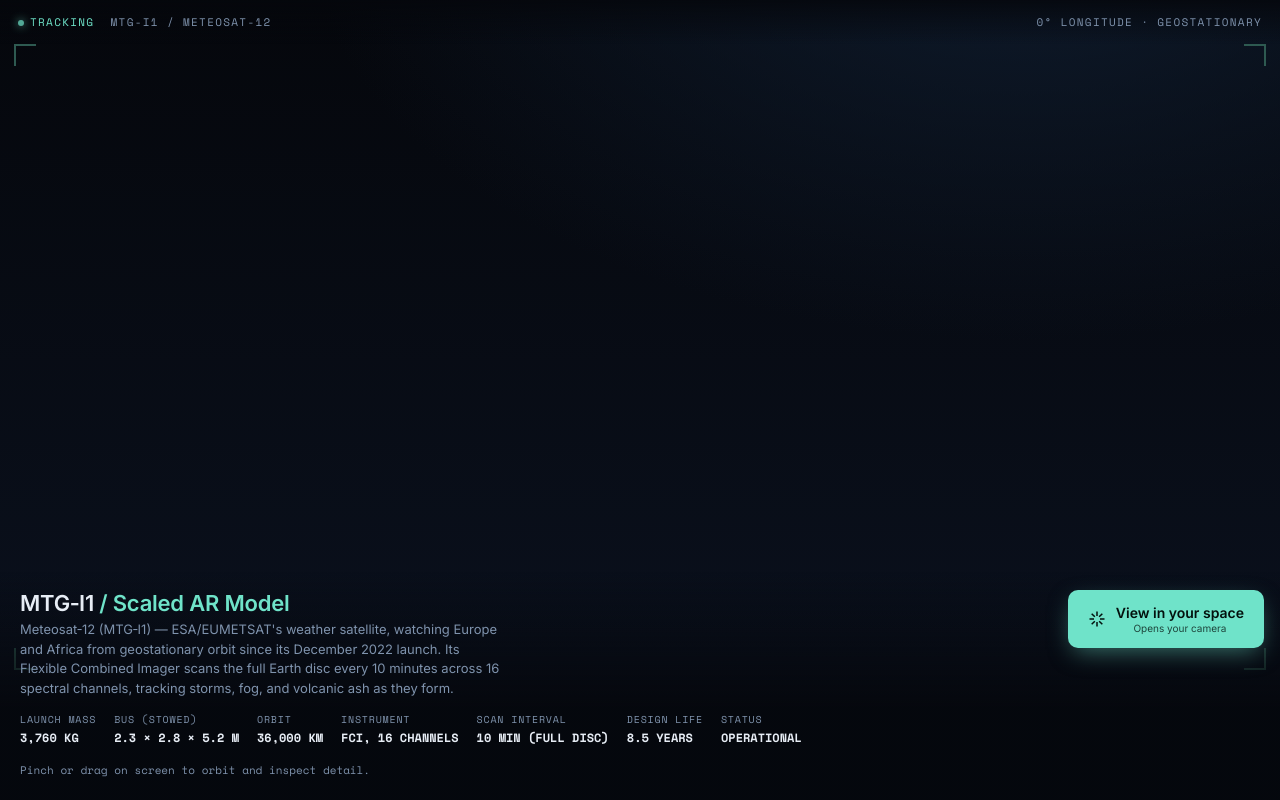
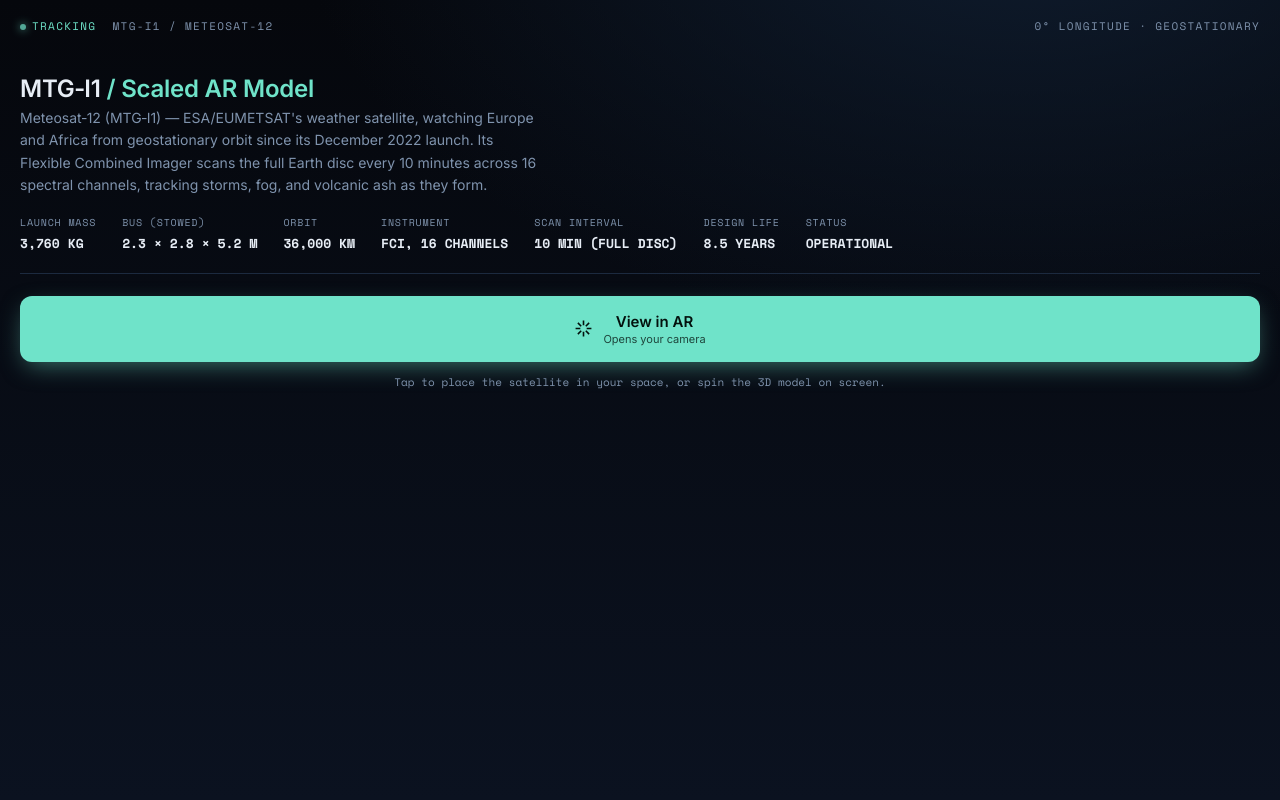
Before and after one commit to Atmoboran/Satellite_AR, a plain HTML site: page index.html in a window 1280 px wide. Drawn offline with nearby package versions, Linux system fonts and the light colour scheme.

Commit message:
Split landing page from AR viewer
Previous fix pinned the AR button to a fixed offset, which overlapped
the info text on shorter viewports. Restructure instead: the landing
page is now a plain scrollable info page with a single "View in AR"
button, and the 3D model / model-viewer AR flow only mounts in a
full-screen overlay after that button is tapped.

```diff
--- a/index.html
+++ b/index.html
@@ -21,25 +21,30 @@
   }
   *{box-sizing:border-box;}
   html,body{
-    margin:0; padding:0; height:100%;
+    margin:0; padding:0; min-height:100%;
     background:
       radial-gradient(1200px 700px at 80% -10%, #0f1c2e 0%, transparent 60%),
       linear-gradient(180deg, var(--bg-0), var(--bg-1));
+    background-attachment:fixed;
     color:var(--ink);
     font-family:'Inter', -apple-system, sans-serif;
-    overflow:hidden;
   }
   .mono{font-family:'Space Mono', ui-monospace, monospace;}
 
+  /* ============ LANDING PAGE ============ */
+  #landing{
+    min-height:100vh;
+    min-height:100dvh;
+    display:flex; flex-direction:column;
+  }
+
   /* top telemetry bar */
   header{
-    position:fixed; top:0; left:0; right:0; z-index:5;
     display:flex; align-items:center; justify-content:space-between;
-    padding:14px 18px;
+    gap:12px; flex-wrap:wrap;
+    padding:18px 20px;
     font-size:11px; letter-spacing:.12em; text-transform:uppercase;
     color:var(--ink-dim);
-    background:linear-gradient(180deg, rgba(5,7,12,.85), transparent);
-    pointer-events:none;
   }
   header .status{color:var(--accent);}
   header .dot{
@@ -50,12 +55,54 @@
   }
   @keyframes pulse{0%,100%{opacity:1;}50%{opacity:.35;}}
 
-  /* corner brackets, HUD framing */
-  .bracket{position:fixed; width:22px; height:22px; border:2px solid var(--accent-dim); z-index:4; pointer-events:none;}
-  .bracket.tl{top:44px; left:14px; border-right:none; border-bottom:none;}
-  .bracket.tr{top:44px; right:14px; border-left:none; border-bottom:none;}
-  .bracket.bl{bottom:130px; left:14px; border-right:none; border-top:none;}
-  .bracket.br{bottom:130px; right:14px; border-left:none; border-top:none;}
+  main{
+    flex:1;
+    padding:22px 20px 28px;
+  }
+  h1{
+    margin:0 0 4px; font-size:24px; font-weight:600; letter-spacing:-.01em;
+  }
+  h1 span{color:var(--accent);}
+  p.blurb{
+    margin:0 0 18px; max-width:520px; font-size:14px; line-height:1.6; color:var(--ink-dim);
+  }
+  .readout{
+    display:flex; gap:18px 26px; flex-wrap:wrap; font-size:10px; letter-spacing:.08em;
+    color:var(--ink-dim); text-transform:uppercase; margin-bottom:22px;
+    padding-bottom:20px; border-bottom:1px solid var(--line);
+  }
+  .readout b{display:block; color:var(--ink); font-size:13px; letter-spacing:0; margin-top:3px;}
+
+  #ar-launch{
+    display:flex; align-items:center; justify-content:center; gap:10px;
+    width:100%;
+    background:var(--accent); color:#03110d; border:none;
+    font-family:'Inter'; font-weight:600; font-size:15px;
+    padding:16px 20px; border-radius:12px; cursor:pointer;
+    box-shadow:0 8px 24px -6px rgba(111,227,201,.5);
+  }
+  #ar-launch svg{width:19px; height:19px; flex:none;}
+  #ar-launch .sub{display:block; font-size:11px; font-weight:400; opacity:.75; margin-top:1px;}
+  .hint{
+    margin-top:12px; font-size:11px; color:var(--ink-dim); text-align:center;
+  }
+
+  /* ============ AR / VIEWER OVERLAY ============ */
+  #viewer-screen{
+    display:none;
+    position:fixed; inset:0; z-index:20;
+    background:var(--bg-0);
+  }
+  #viewer-screen.active{ display:block; }
+
+  #close-viewer{
+    position:absolute; top:16px; left:16px; z-index:22;
+    display:flex; align-items:center; justify-content:center;
+    width:38px; height:38px; border-radius:50%;
+    background:rgba(5,7,12,.7); border:1px solid var(--line);
+    color:var(--ink); cursor:pointer;
+  }
+  #close-viewer svg{width:18px; height:18px;}
 
   model-viewer{
     width:100%; height:100%;
@@ -63,27 +110,7 @@
     --progress-bar-color: var(--accent);
   }
 
-  /* bottom info panel */
-  footer{
-    position:fixed; left:0; right:0; bottom:0; z-index:5;
-    padding:18px 20px 22px;
-    background:linear-gradient(0deg, rgba(5,7,12,.92) 40%, transparent);
-  }
-  h1{
-    margin:0 0 4px; font-size:22px; font-weight:600; letter-spacing:-.01em;
-  }
-  h1 span{color:var(--accent);}
-  p.blurb{
-    margin:0 0 14px; max-width:480px; font-size:13px; line-height:1.5; color:var(--ink-dim);
-  }
-  .readout{
-    display:flex; gap:18px; flex-wrap:wrap; font-size:10px; letter-spacing:.08em;
-    color:var(--ink-dim); text-transform:uppercase; margin-bottom:16px;
-  }
-  .readout b{display:block; color:var(--ink); font-size:12px; letter-spacing:0; margin-top:2px;}
-
   #ar-button{
-    position:absolute; right:16px; bottom:152px; z-index:6;
     display:flex; align-items:center; gap:10px;
     background:var(--accent); color:#03110d; border:none;
     font-family:'Inter'; font-weight:600; font-size:14px;
@@ -92,38 +119,55 @@
   }
   #ar-button svg{width:18px; height:18px; flex:none;}
   #ar-button .sub{display:block; font-size:10px; font-weight:400; opacity:.75; margin-top:1px;}
-  .hint{
-    margin-top:10px; font-size:11px; color:var(--ink-dim);
-  }
 
-  /* iOS/Android not-AR-capable fallback note */
-  model-viewer:not([ar-status]) #ar-button{opacity:1;}
-
-  #ar-prompt{
-    display:none;
-  }
-  model-viewer[ar-status="session-started"] ~ header,
-  model-viewer[ar-status="session-started"] ~ footer,
-  model-viewer[ar-status="session-started"] ~ .bracket{
-    display:none;
+  .viewer-hint{
+    position:absolute; left:0; right:0; bottom:18px; z-index:21;
+    text-align:center; font-size:11px; color:var(--ink-dim);
+    pointer-events:none;
   }
 </style>
 </head>
 <body>
 
-<div class="bracket tl"></div>
-<div class="bracket tr"></div>
-<div class="bracket bl"></div>
-<div class="bracket br"></div>
-
+<div id="landing">
   <header class="mono">
     <span><span class="dot"></span><span class="status">Tracking</span> &nbsp;MTG-I1 / Meteosat-12</span>
     <span>0&deg; Longitude &middot; Geostationary</span>
   </header>
 
+  <main>
+    <h1>MTG&#8209;I1 <span>/ Scaled AR Model</span></h1>
+    <p class="blurb">
+      Meteosat&#8209;12 (MTG&#8209;I1) &mdash; ESA/EUMETSAT's weather satellite, watching Europe and Africa from geostationary orbit since its December 2022 launch. Its Flexible Combined Imager scans the full Earth disc every 10 minutes across 16 spectral channels, tracking storms, fog, and volcanic ash as they form.
+    </p>
+    <div class="readout mono">
+      <div>Launch mass<b>3,760 kg</b></div>
+      <div>Bus (stowed)<b>2.3 &times; 2.8 &times; 5.2 m</b></div>
+      <div>Orbit<b>36,000 km</b></div>
+      <div>Instrument<b>FCI, 16 channels</b></div>
+      <div>Scan interval<b>10 min (full disc)</b></div>
+      <div>Design life<b>8.5 years</b></div>
+      <div>Status<b>Operational</b></div>
+    </div>
+
+    <button id="ar-launch">
+      <svg viewBox="0 0 24 24" fill="none" stroke="currentColor" stroke-width="2"><path d="M12 2v6m0 8v6M4.9 4.9l4.2 4.2m5.8 5.8l4.2 4.2M2 12h6m8 0h6M4.9 19.1l4.2-4.2m5.8-5.8l4.2-4.2"/></svg>
+      <span>
+        View in AR
+        <span class="sub">Opens your camera</span>
+      </span>
+    </button>
+    <div class="hint mono">Tap to place the satellite in your space, or spin the 3D model on screen.</div>
+  </main>
+</div>
+
+<div id="viewer-screen">
+  <button id="close-viewer" aria-label="Close viewer">
+    <svg viewBox="0 0 24 24" fill="none" stroke="currentColor" stroke-width="2"><path d="M18 6 6 18M6 6l12 12"/></svg>
+  </button>
+
   <model-viewer
     id="viewer"
-  src="MTGI.glb"
     ios-src="MTGI.usdz"
     alt="3D model of the MTG-I weather satellite"
     ar
@@ -149,22 +193,26 @@
     </button>
   </model-viewer>
 
-<footer>
-  <h1>MTG&#8209;I1 <span>/ Scaled AR Model</span></h1>
-  <p class="blurb">
-    Meteosat&#8209;12 (MTG&#8209;I1) &mdash; ESA/EUMETSAT's weather satellite, watching Europe and Africa from geostationary orbit since its December 2022 launch. Its Flexible Combined Imager scans the full Earth disc every 10 minutes across 16 spectral channels, tracking storms, fog, and volcanic ash as they form.
-  </p>
-  <div class="readout mono">
-    <div>Launch mass<b>3,760 kg</b></div>
-    <div>Bus (stowed)<b>2.3 &times; 2.8 &times; 5.2 m</b></div>
-    <div>Orbit<b>36,000 km</b></div>
-    <div>Instrument<b>FCI, 16 channels</b></div>
-    <div>Scan interval<b>10 min (full disc)</b></div>
-    <div>Design life<b>8.5 years</b></div>
-    <div>Status<b>Operational</b></div>
+  <div class="viewer-hint mono">Pinch or drag on screen to orbit and inspect detail.</div>
 </div>
-  <div class="hint mono">Pinch or drag on screen to orbit and inspect detail.</div>
-</footer>
+
+<script>
+  var viewerScreen = document.getElementById('viewer-screen');
+  var modelViewer = document.getElementById('viewer');
+  var modelLoaded = false;
+
+  document.getElementById('ar-launch').addEventListener('click', function () {
+    if (!modelLoaded) {
+      modelViewer.setAttribute('src', 'MTGI.glb');
+      modelLoaded = true;
+    }
+    viewerScreen.classList.add('active');
+  });
+
+  document.getElementById('close-viewer').addEventListener('click', function () {
+    viewerScreen.classList.remove('active');
+  });
+</script>
 
 </body>
 </html>
```
Lines whose indentation alone changed are shown as unchanged.
